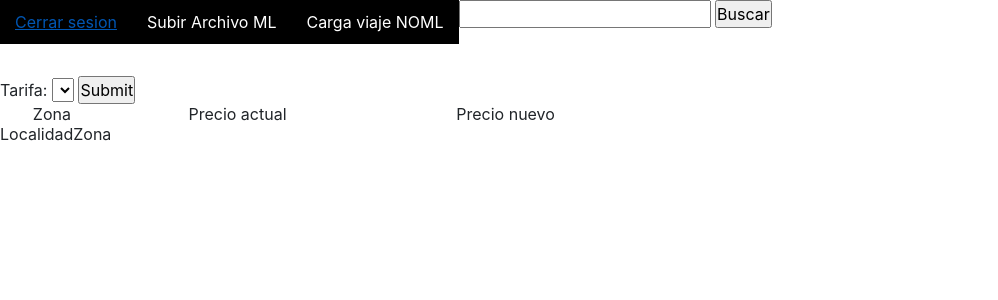
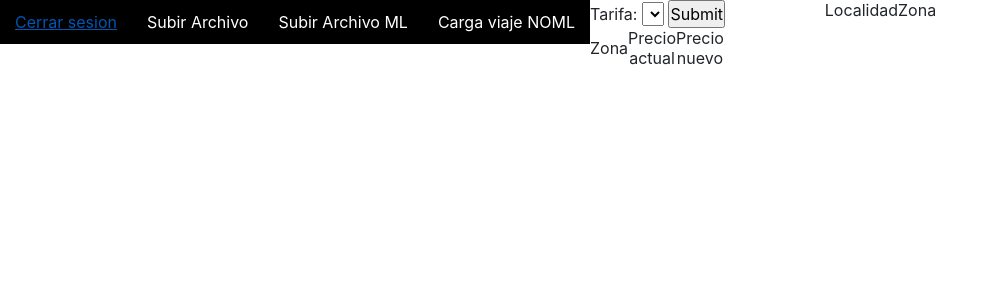
Before and after one commit to digitalocean/sample-flask, a Flask app: template templates/facturacion/tarifas.html in a window 1280 px wide. Shown: the top 300 px of the page, without its empty margins (0-998 px from the left). Run offline with Flask 2, Linux system fonts and the light colour scheme; the template is opened without the code that fills it, so the values that code supplies are empty; some libraries are stand-ins or nearby versions.

Commit message:
Cambio de ruta/visualizacion de localidades en tarifa

```diff
--- a/templates/facturacion/tarifas.html
+++ b/templates/facturacion/tarifas.html
@@ -1,10 +1,26 @@
 {% extends "index.html" %}
 {% block title %}{{titulo}}{% endblock %}
 {% block content %}
+    <style>
+    .containerlv {
+        display : flex;
+        flex-direction : row;
 
-<body>
+    }
+
+    .containerlv .box1 {
+        text-align:justify
+    }
+
+    .containerlv .box2 {
+        text-align:justify
+    }
+
+    </style>
+<body><div class="containerlv">
+
     <br><br>
-    <div>
+    <div class="box1">
         <form action="/facturacion/verprecio" method="POST">
             Tarifa: <select name="tarifa">
                 {% if tarifa%}
@@ -20,7 +36,7 @@
         <form action="/facturacion/cambioprecio" method="POST">
         <table style="width: 50%; text-align: center;">
             <tr>
-                <td style="text-align: center;">Zona</td>
+                <td style="text-align: justify;">Zona</td>
                 <td style="text-align: center;">Precio actual</td>
                 <td style="text-align: center;">Precio nuevo</td>
             </tr>
@@ -38,7 +54,7 @@
         </table>
         </form>
     </div>
-    <div>
+    <div class="box2">
         <table>
             <tr>
                 <td>Localidad</td>
@@ -52,6 +68,7 @@
             {%endfor%}
         </table>
     </div>
+</div>
 </body>
 
 
--- a/templates/index.html
+++ b/templates/index.html
@@ -6,9 +6,9 @@
     <title>{% block title %}{{titulo}}{% endblock %}</title>
 <link rel ="stylesheet" href="{{url_for('static', filename='menuDesplegable.css')}}">
 <link rel="stylesheet" href="https://stackpath.bootstrapcdn.com/bootstrap/4.3.1/css/bootstrap.min.css" integrity="sha384-ggOyR0iXCbMQv3Xipma34MD+dH/1fQ784/j6cY/iJTQUOhcWr7x9JvoRxT2MZw1T" crossorigin="anonymous">
-<script src="https://code.jquery.com/jquery-3.3.1.slim.min.js" integrity="sha384-q8i/X+965DzO0rT7abK41JStQIAqVgRVzpbzo5smXKp4YfRvH+8abtTE1Pi6jizo" crossorigin="anonymous"></script>
+<!-- <script src="https://code.jquery.com/jquery-3.3.1.slim.min.js" integrity="sha384-q8i/X+965DzO0rT7abK41JStQIAqVgRVzpbzo5smXKp4YfRvH+8abtTE1Pi6jizo" crossorigin="anonymous"></script>
 <script src="https://cdnjs.cloudflare.com/ajax/libs/popper.js/1.14.7/umd/popper.min.js" integrity="sha384-UO2eT0CpHqdSJQ6hJty5KVphtPhzWj9WO1clHTMGa3JDZwrnQq4sF86dIHNDz0W1" crossorigin="anonymous"></script>
-<script src="https://stackpath.bootstrapcdn.com/bootstrap/4.3.1/js/bootstrap.min.js" integrity="sha384-JjSmVgyd0p3pXB1rRibZUAYoIIy6OrQ6VrjIEaFf/nJGzIxFDsf4x0xIM+B07jRM" crossorigin="anonymous"></script>
+<script src="https://stackpath.bootstrapcdn.com/bootstrap/4.3.1/js/bootstrap.min.js" integrity="sha384-JjSmVgyd0p3pXB1rRibZUAYoIIy6OrQ6VrjIEaFf/nJGzIxFDsf4x0xIM+B07jRM" crossorigin="anonymous"></script> -->
 </head>
 <script src="{{url_for('static', filename='jquery-3.6.0.min.js')}}"></script>
 <div>
@@ -35,19 +35,24 @@
         </ul></li>
         <li><a href="/estadistica">Estadistica</a></li>
         {% endif %}
-        {% if auth == "Admin" %}
+        {% if auth != "Chofer"%}
         <li><a href="/carga_formms">Subir Archivo</a></li>
-        {% endif %}
         <li><a href="/upload">Subir Archivo ML</a></li>
         <li><a href="/carga_noml">Carga viaje NOML</a></li>
+        {%endif%}
         {% if auth == "Cliente" %}
         <li><a href="/misenvios">Mis envios</a></li>
         {% endif %}
+        {% if auth == "Chofer"%}
+        <li><a href="/misueldo">Mi sueldo</a></li>
+        {% endif %}
         </ul>
+        {% if auth == "Logistica" or  auth == "Admin" or  auth == "Administracion"%}
         <form action="/busquedaAdmin" method="GET">
             <input type="text" name="buscar">
             <input type="submit" value="Buscar">
         </form>
+        {%endif%}
         </nav>
     </ul>
     </div>
```
Also changed, not shown: facturacion/precios.py (+25 -5 lines), templates/facturacion/tabla_viajes.html (+0 -8 lines).
